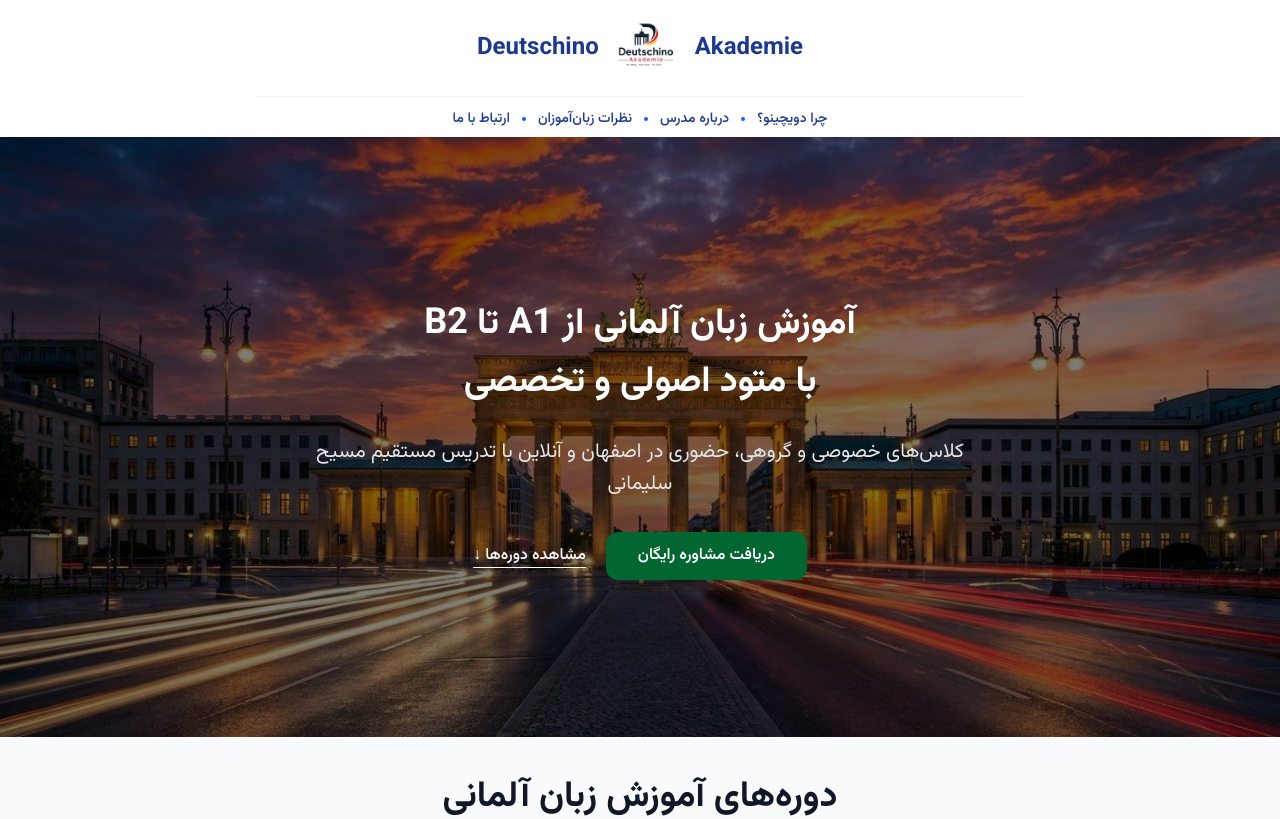
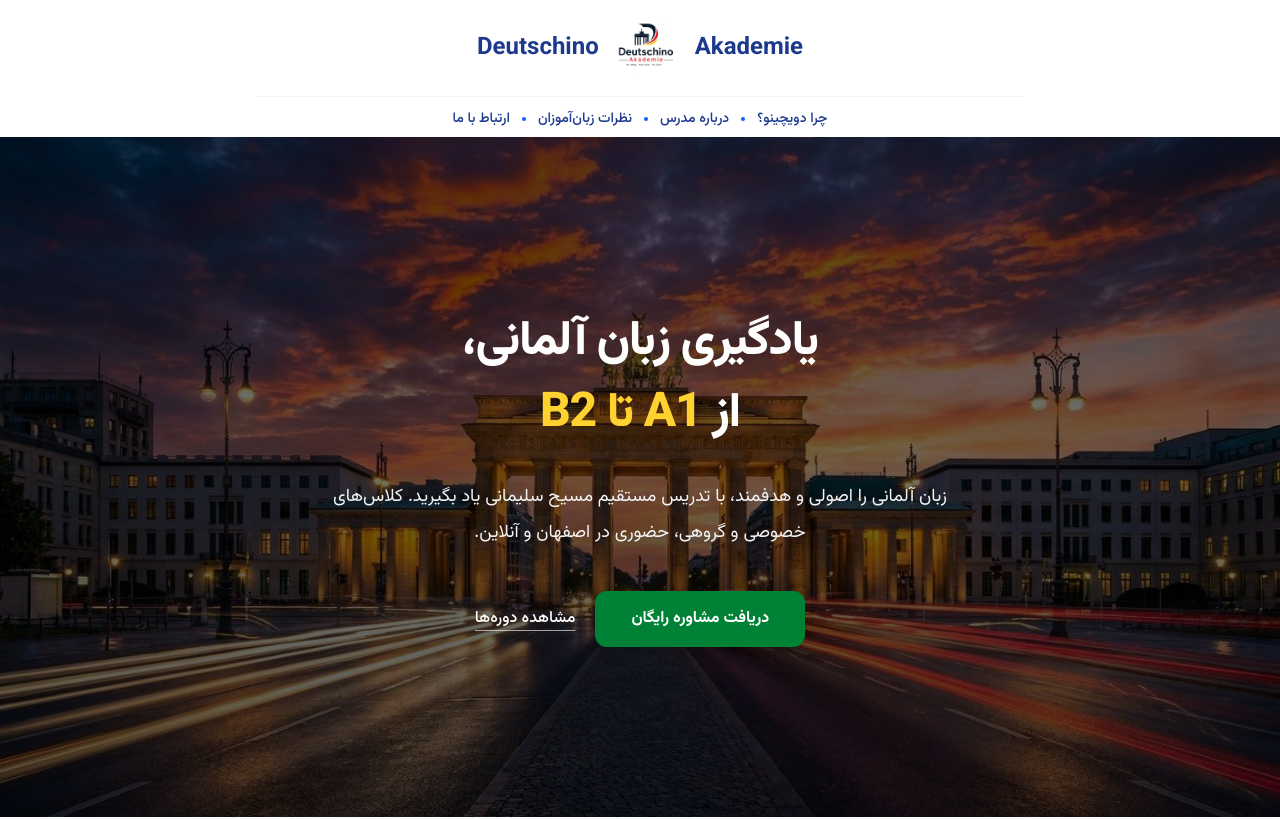
Before and after one commit to Masihsole0/deutschino-akademie, a Next.js app: page / in a window 1280 px wide. Shown: the top 819 px of the page. Built offline with nearby package versions, Linux system fonts and the light colour scheme; no server answers; the database is empty.

Commit message:
Update website

```diff
--- a/app/page.tsx
+++ b/app/page.tsx
@@ -62,49 +62,58 @@ export default function Home() {
     <main className="min-h-screen overflow-x-hidden bg-white">
       <Navbar />
 
+
 {/* HERO SECTION */}
-      <section className="relative flex min-h-[600px] flex-col items-center justify-center px-6 py-16 text-center md:py-32">
+<section className="relative flex min-h-[620px] flex-col items-center justify-center overflow-hidden px-6 py-20 text-center md:min-h-[680px] md:py-32">
+
+  {/* Background */}
   <div
     className="absolute inset-0 bg-cover bg-center"
     style={{ backgroundImage: "url('/germany.jpg')" }}
     aria-hidden="true"
   />
 
+  {/* Overlay */}
   <div
-          className="absolute inset-0 bg-black/50 backdrop-blur-[0.5px]"
+    className="absolute inset-0 bg-gradient-to-b from-black/65 via-black/55 to-black/65"
     aria-hidden="true"
   />
 
+  {/* Content */}
   <div className="relative z-10 mx-auto w-full max-w-5xl">
-          <h1 className="text-3xl font-bold leading-relaxed text-white md:text-4xl">
-            آموزش زبان آلمانی از A1 تا B2
+
+    <h1 className="text-3xl font-extrabold leading-[1.6] tracking-tight text-white md:text-5xl md:leading-[1.5]">
+      یادگیری زبان آلمانی،
       <br />
-            با متود اصولی و تخصصی
+      از <span className="text-amber-300">A1 تا B2</span>
     </h1>
 
-          <p className="mx-auto mt-6 max-w-2xl text-base leading-8 text-gray-200 md:text-xl">
-            کلاس‌های خصوصی و گروهی، حضوری در اصفهان و آنلاین
-            با تدریس مستقیم مسیح سلیمانی
+    <p className="mx-auto mt-7 max-w-2xl text-base leading-8 text-gray-100 md:text-lg md:leading-9">
+      زبان آلمانی را اصولی و هدفمند، با تدریس مستقیم مسیح سلیمانی یاد بگیرید.
+      کلاس‌های خصوصی و گروهی، حضوری در اصفهان و آنلاین.
     </p>
 
-          <div className="mt-8 flex flex-col items-center justify-center gap-5 sm:flex-row">
+    {/* CTA */}
+    <div className="mt-10 flex flex-col items-center justify-center gap-5 sm:flex-row">
+
       <a
         href={whatsappUrl}
         onClick={() => trackEvent("whatsapp_click", "hero")}
         target="_blank"
         rel="noopener noreferrer"
         aria-label="مشاوره و ثبت‌نام کلاس زبان آلمانی در واتساپ"
-              className="inline-flex min-h-12 w-full max-w-xs items-center justify-center rounded-xl bg-green-800 px-8 py-3 text-base font-semibold text-white transition hover:bg-green-700 sm:w-auto"
+        className="inline-flex min-h-14 w-full max-w-xs items-center justify-center rounded-xl bg-green-700 px-9 py-4 text-base font-bold text-white shadow-lg transition-all duration-300 hover:bg-green-600 hover:shadow-xl sm:w-auto"
       >
         دریافت مشاوره رایگان
       </a>
 
       <a
         href="#courses"
-              className="text-base font-medium text-white underline underline-offset-8 transition hover:text-gray-200"
+        className="inline-flex min-h-12 items-center justify-center text-base font-medium text-white underline decoration-white/60 underline-offset-8 transition-colors duration-300 hover:text-amber-300 hover:decoration-amber-300"
       >
-              مشاهده دوره‌ها ↓
+        مشاهده دوره‌ها
       </a>
+
     </div>
   </div>
 </section>
```
Lines whose indentation alone changed are shown as unchanged.
